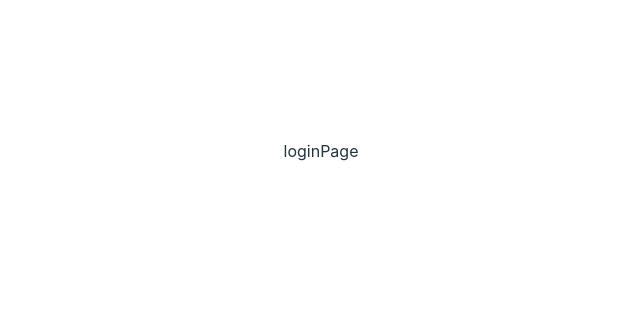
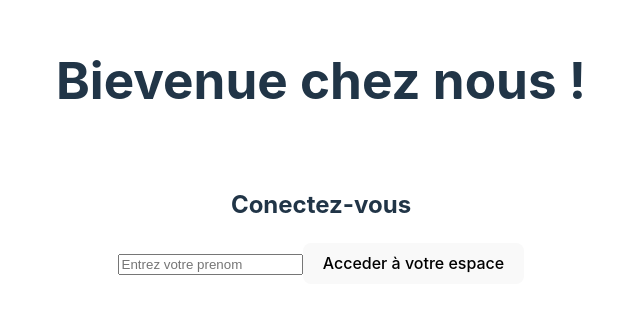
Before and after one commit to NikotoKoto/crazy-burger, a React (Vite) app: page / in a window 1280 px wide. Shown: the part 249-562 px from the top of the page, without its empty margins (319-959 px from the left). Built offline with nearby package versions, Linux system fonts and the light colour scheme.

Commit message:
✨ F01: LOGIN > Add title and form

```diff
--- a/src/components/pages/loginPage.jsx
+++ b/src/components/pages/loginPage.jsx
@@ -1,7 +1,28 @@
-import React from 'react'
+import React, { useState } from 'react'
 
 export default function loginPage() {
+ //state
+const [inputValue, setInputValue] = useState("")
+ //comportements
+const handleChange = (event) => {
+    setInputValue(event.target.value)
+}
+
+const handleSubmit = (event) => {
+    event.preventDefault()
+    alert(`Bonjour ${inputValue}`)
+    setInputValue("")
+ }
+ //render
   return (
-    <div>loginPage</div>
+    <div>
+        <h1>Bievenue chez nous !</h1>
+        <br/>
+        <h2>Conectez-vous</h2>
+        <form action='submit' onSubmit={handleSubmit}>
+            <input value={inputValue} onChange={handleChange} type="text" placeholder='Entrez votre prenom' required></input>
+            <button>Acceder à votre espace</button>
+        </form>
+    </div>
   )
 }
```
